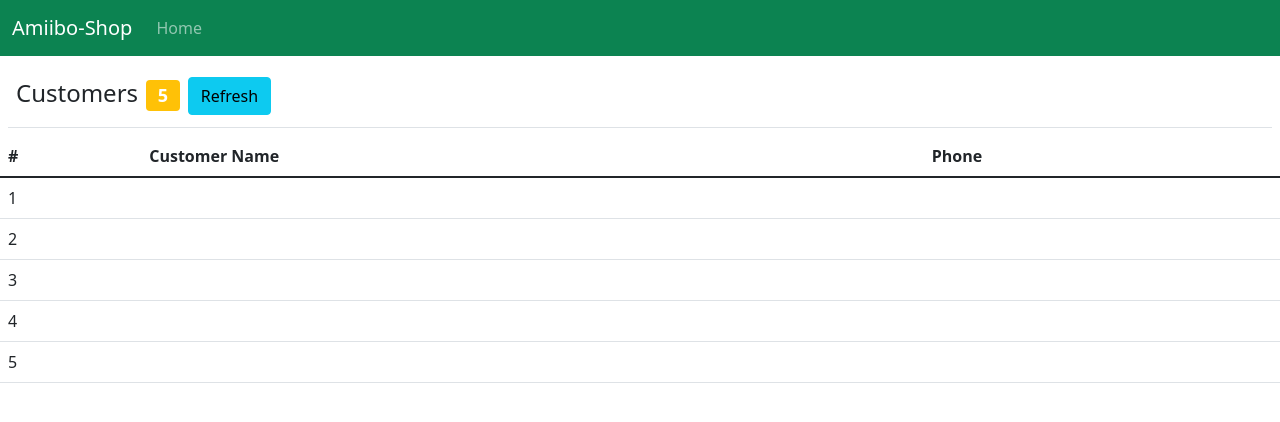
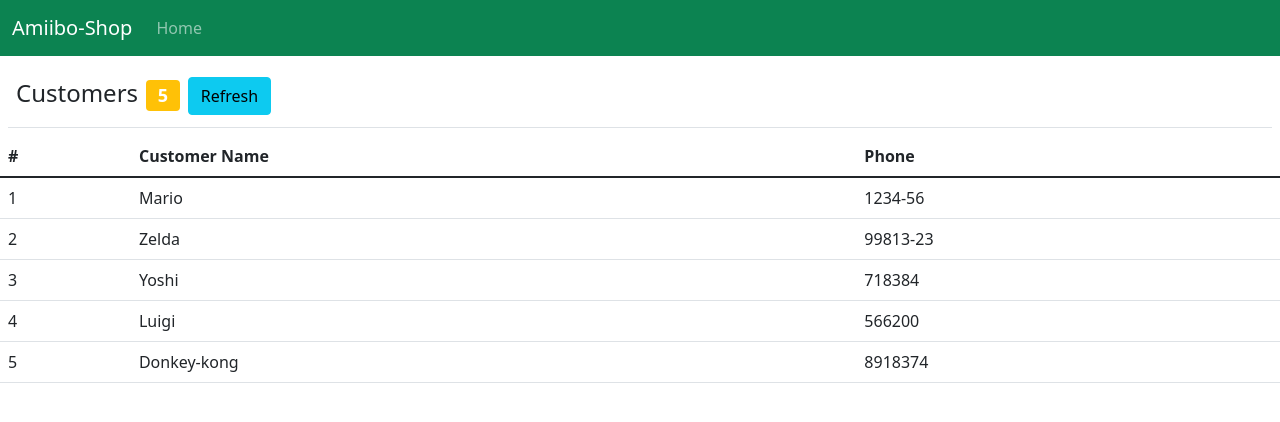
Before and after one commit to pablo-quezada/amiibo-app, a React (Create React App) app: page / in a window 1280 px wide. Shown: the top 422 px of the page. Built offline with nearby package versions, Linux system fonts and the light colour scheme.

Commit message:
Add key to customers.map

```diff
--- a/src/MainContent.jsx
+++ b/src/MainContent.jsx
@@ -37,10 +37,10 @@ extends Component {
                         <tbody>
                             {this.state.customers.map((cust)=> {
                                 return(
-                                    <tr>
+                                    <tr key={cust.id}>
                                         <td>{cust.id}</td>
-                                        <td></td>
-                                        <td></td>
+                                        <td>{cust.name}</td>
+                                        <td>{cust.phone}</td>
                                     </tr>
                                 );
                             })}
```
